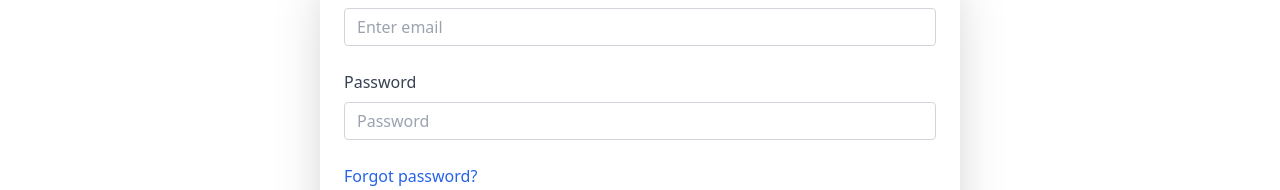
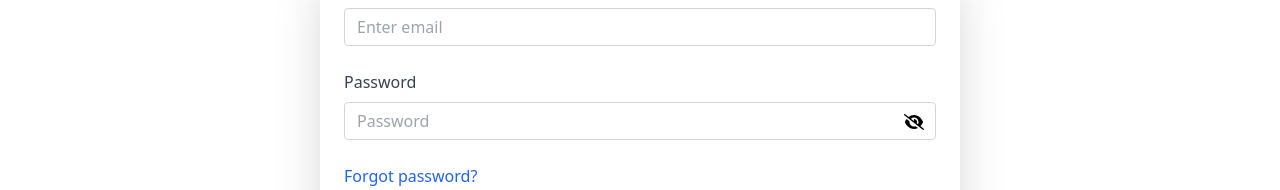
Before and after one commit to HasibAliOpu/tech-world-client-side, a React (Create React App) app: page /login in a window 1280 px wide. Shown: the part 160-350 px from the top of the page. Built offline with nearby package versions, Linux system fonts and the light colour scheme; no server answers; what tw-elements would draw is missing.

Commit message:
setup showing password method on login and register form

```diff
--- a/src/Pages/Login/Login.js
+++ b/src/Pages/Login/Login.js
@@ -1,4 +1,4 @@
-import React, { useEffect, useRef } from "react";
+import React, { useEffect, useRef, useState } from "react";
 import {
   useSendPasswordResetEmail,
   useSignInWithEmailAndPassword,
@@ -9,8 +9,11 @@ import auth from "../../firebase.init";
 import Loading from "../../Loading/Loading";
 import SocialLogin from "../SocialLogin/SocialLogin";
 import axios from "axios";
+import { FontAwesomeIcon } from "@fortawesome/react-fontawesome";
+import { faEye, faEyeSlash } from "@fortawesome/free-solid-svg-icons";
 
 const Login = () => {
+  const [open, setOpen] = useState(false);
   const emailRef = useRef("");
   const passwordRef = useRef("");
   const location = useLocation();
@@ -87,7 +90,7 @@ const Login = () => {
               placeholder="Enter email"
             />
           </div>
-          <div className="form-group mb-6">
+          <div className="form-group mb-6 relative">
             <label
               htmlFor="exampleInputPassword2"
               className="form-label inline-block mb-2 text-gray-700"
@@ -95,7 +98,7 @@ const Login = () => {
               Password
             </label>
             <input
-              type="password"
+              type={open ? "text" : "password"}
               name="password"
               ref={passwordRef}
               required
@@ -116,6 +119,16 @@ const Login = () => {
               id="exampleInputPassword2"
               placeholder="Password"
             />
+            <span
+              onClick={() => setOpen(!open)}
+              className="absolute top-10 right-3"
+            >
+              {open ? (
+                <FontAwesomeIcon icon={faEye} />
+              ) : (
+                <FontAwesomeIcon icon={faEyeSlash} />
+              )}
+            </span>
           </div>
           <div className="flex justify-between items-center mb-6">
             <button
--- a/src/Pages/Register/Register.js
+++ b/src/Pages/Register/Register.js
@@ -1,4 +1,4 @@
-import React, { useEffect } from "react";
+import React, { useEffect, useState } from "react";
 import { Link, useLocation, useNavigate } from "react-router-dom";
 import {
   useCreateUserWithEmailAndPassword,
@@ -8,8 +8,11 @@ import auth from "../../firebase.init";
 import { toast } from "react-toastify";
 import Loading from "../../Loading/Loading";
 import SocialLogin from "../SocialLogin/SocialLogin";
+import { FontAwesomeIcon } from "@fortawesome/react-fontawesome";
+import { faEye, faEyeSlash } from "@fortawesome/free-solid-svg-icons";
 
 const Register = () => {
+  const [open, setOpen] = useState(false);
   const location = useLocation();
   const navigate = useNavigate();
   const from = location.state?.from?.pathname || "/";
@@ -75,11 +78,21 @@ const Register = () => {
                   Password
                 </label>
                 <input
-                  type="password"
+                  type={open ? "text" : "password"}
                   name="password"
                   className="block w-full px-4 py-4 mt-2 text-base bg-white border border-gray-300 rounded-md focus:outline-none focus:border-black"
                   required
                 />
+                <span
+                  onClick={() => setOpen(!open)}
+                  className="absolute top-4 right-2"
+                >
+                  {open ? (
+                    <FontAwesomeIcon icon={faEye} />
+                  ) : (
+                    <FontAwesomeIcon icon={faEyeSlash} />
+                  )}
+                </span>
               </div>
               <div className="flex items-start mb-6">
                 <div className="flex items-center h-5">
```
